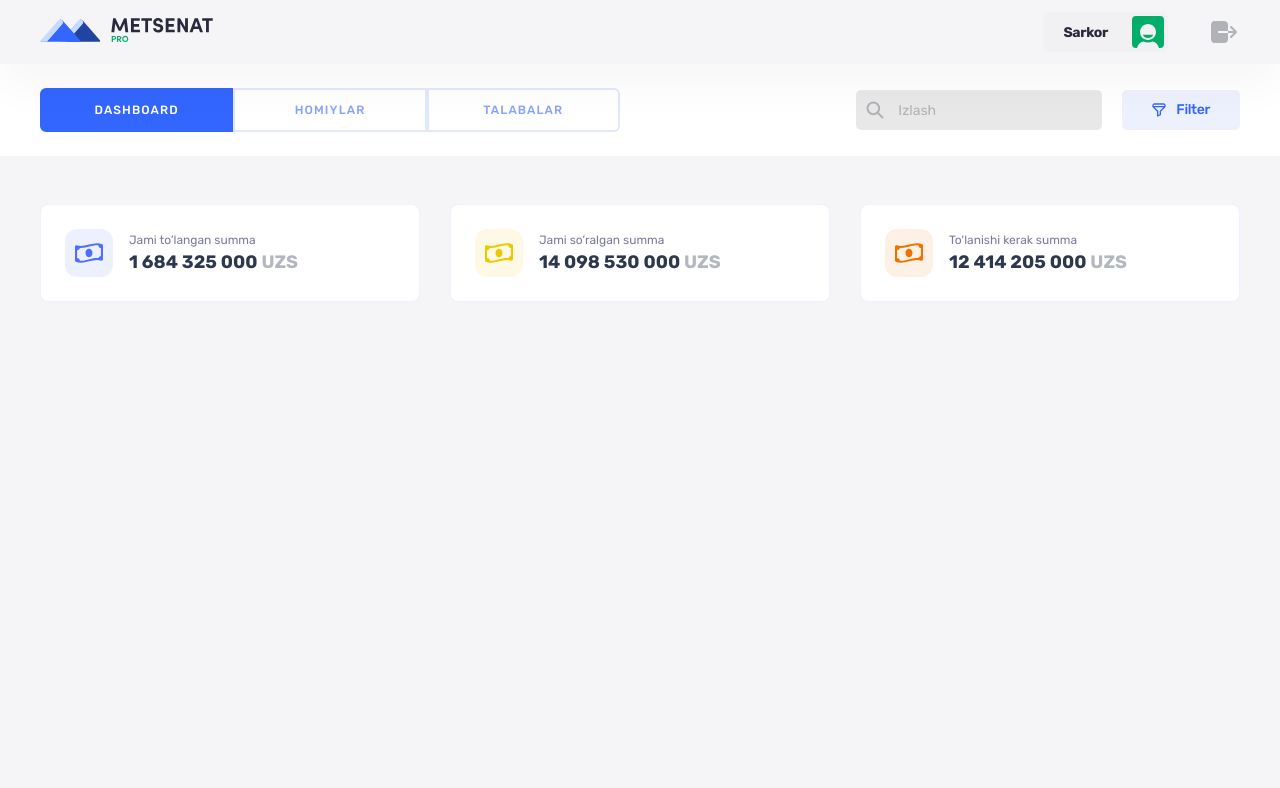
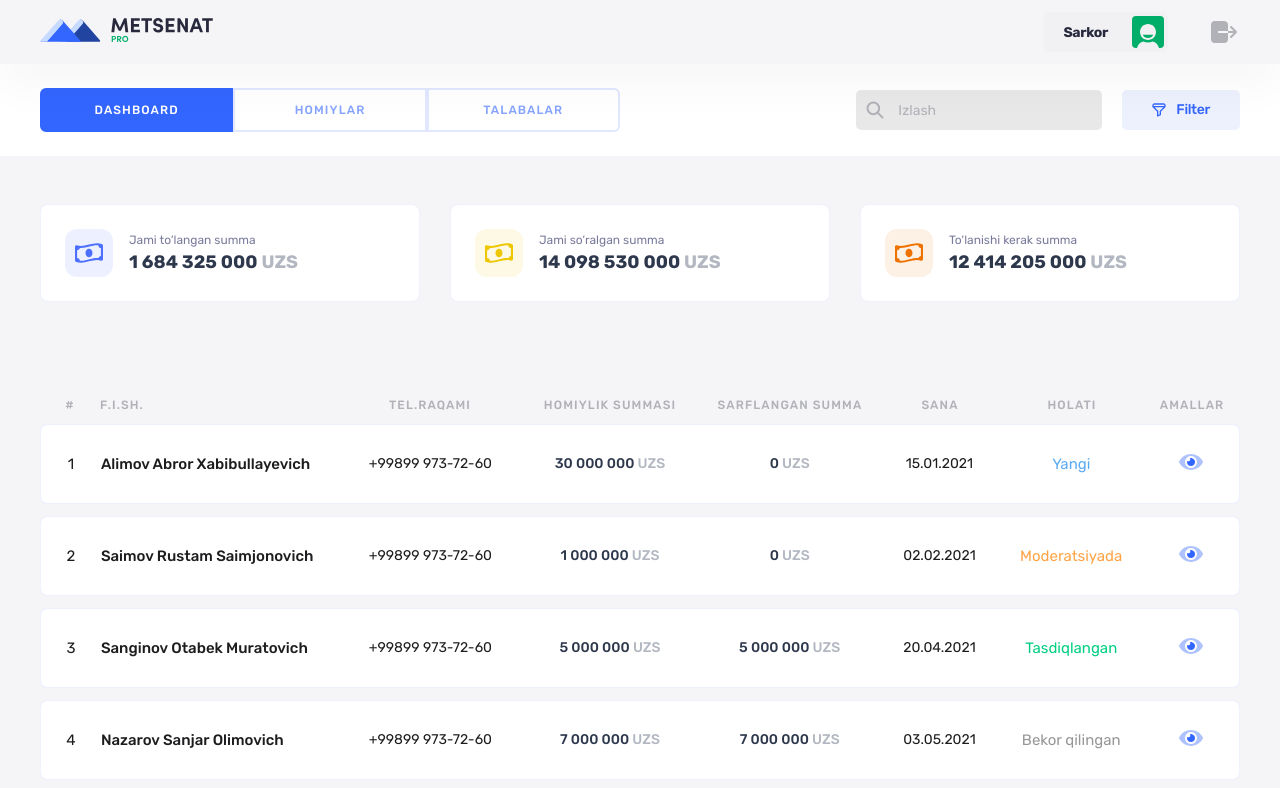
Before and after one commit to Sarkor2007/Metsenat, a Vue app: page / in a window 1280 px wide. Shown: the top 788 px of the page. Built offline with nearby package versions, Linux system fonts and the light colour scheme.

Commit message:
add table

```diff
--- a/src/App.vue
+++ b/src/App.vue
@@ -2,12 +2,14 @@
 import TheHeader from './components/TheHeader.vue'
 import NavigationPanel from './components/NavigationPanel.vue'
 import Dashboard from './components/Dashboard.vue'
+import Sponsors from './components/Sponsors.vue'
 </script>
 
 <template>
   <TheHeader />
   <NavigationPanel />
   <Dashboard />
+  <Sponsors />
 </template>
 
 <style>
--- /dev/null
+++ b/src/components/Sponsors.vue
@@ -0,0 +1,289 @@
+<script setup>
+import showIcon from '../assets/icons/eye.svg'
+</script>
+
+<script>
+export default {
+    name: 'Sponsors',
+    data() {
+        return {
+            sponsorsList: [
+                {
+                    id: 1,
+                    name: 'Alimov Abror Xabibullayevich',
+                    tel: '+99899 973-72-60',
+                    sumSponsor: '30 000 000',
+                    sum: '0',
+                    date: '15.01.2021',
+                    activity: 'Yangi',
+                    howis: 'new'
+                },
+                {
+                    id: 2,
+                    name: 'Saimov Rustam Saimjonovich',
+                    tel: '+99899 973-72-60',
+                    sumSponsor: '1 000 000',
+                    sum: '0',
+                    date: '02.02.2021',
+                    activity: 'Moderatsiyada',
+                    howis: 'modified'
+                },
+                {
+                    id: 3,
+                    name: 'Sanginov Otabek Muratovich',
+                    tel: '+99899 973-72-60',
+                    sumSponsor: '5 000 000',
+                    sum: '5 000 000',
+                    date: '20.04.2021',
+                    activity: 'Tasdiqlangan',
+                    howis: 'actived'
+                },
+                {
+                    id: 4,
+                    name: 'Nazarov Sanjar Olimovich',
+                    tel: '+99899 973-72-60',
+                    sumSponsor: '7 000 000',
+                    sum: '7 000 000',
+                    date: '03.05.2021',
+                    activity: 'Bekor qilingan',
+                    howis: 'cancel'
+                },
+            ]
+        }
+    }
+}
+</script>
+
+<template>
+    <section class="sponsors">
+        <div class="container">
+            <div class="sponsors__box">
+                <div class="sponsors__header">
+                    <ul class="sponsors__header-list">
+                        <li class="number">#</li>
+                        <li class="name">f.i.sh.</li>
+                        <li class="telefon">Tel.Raqami</li>
+                        <li class="summ">Homiylik summasi</li>
+                        <li class="summ__two">Sarflangan summa</li>
+                        <li class="date">Sana</li>
+                        <li class="activity">Holati</li>
+                        <li class="show">Amallar</li>
+                    </ul>
+                </div>
+                <div class="sponsors__body">
+                    <ul class="sponsors__body-list">
+                        <li v-for="(item, index) in this.sponsorsList"
+                            :key="index"
+                            class="item">
+                            <ul class="item__box">
+                                <li class="number">{{ item.id }}</li>
+                                <li class="name">{{ item.name }}</li>
+                                <li class="telefon">{{ item.tel }}</li>
+                                <li class="summ">{{ item.sumSponsor }} <span>UZS</span></li>
+                                <li class="summ__two">{{ item.sum }} <span>UZS</span></li>
+                                <li class="date">{{ item.date }}</li>
+                                <li class="activity"
+                                    :class="item.howis">{{ item.activity }}</li>
+                                <li class="show">
+                                    <img :src="showIcon"
+                                        alt="showIcon">
+                                </li>
+                            </ul>
+                        </li>
+                    </ul>
+                </div>
+            </div>
+            <div class="sponsors__pagination">
+                <div class="sponsors__pagination-count">
+
+                </div>
+            </div>
+        </div>
+    </section>
+</template>
+
+<style lang="scss" scoped>
+.sponsors {
+    padding: 48px 0px;
+    width: 100%;
+    overflow-x: hidden;
+
+    .container {
+        overflow-x: auto;
+    }
+
+    &__box {
+        width: 100%;
+        display: flex;
+        flex-direction: column;
+        gap: 12px;
+        min-width: 1100px;
+    }
+
+    &__header {
+        width: 100%;
+
+        &-list {
+            width: 100%;
+            display: flex;
+            align-items: center;
+
+            li {
+                font-weight: 500;
+                font-size: 12px;
+                line-height: 14px;
+                letter-spacing: 1.125px;
+                text-transform: uppercase;
+                color: #B1B1B8;
+                text-align: center;
+
+                &.number {
+                    width: 5%;
+                }
+
+                &.name {
+                    width: 20%;
+                    text-align: left;
+                }
+
+                &.telefon {
+                    width: 15%;
+                }
+
+                &.summ {
+                    width: 15%;
+                }
+
+                &.summ__two {
+                    width: 15%;
+                }
+
+                &.date {
+                    width: 10%;
+                }
+
+                &.activity {
+                    width: 12%;
+                }
+
+                &.show {
+                    width: 8%;
+                }
+            }
+        }
+    }
+
+    &__body {
+        width: 100%;
+
+        &-list {
+            width: 100%;
+            display: flex;
+            flex-direction: column;
+            gap: 12px;
+
+            .item {
+                background: #FFFFFF;
+                border: 1px solid rgba(46, 91, 255, 0.08);
+                border-radius: 8px;
+                padding: 25px 0px;
+                width: 100%;
+
+                &__box {
+                    width: 100%;
+                    display: flex;
+                    align-items: center;
+                    text-align: center;
+
+                    .number {
+                        width: 5%;
+                        font-weight: 400;
+                        font-size: 15px;
+                        line-height: 22px;
+                        text-align: center;
+                        color: #1D1D1F;
+                    }
+
+                    .name {
+                        font-weight: 500;
+                        font-size: 15px;
+                        line-height: 18px;
+                        color: #1D1D1F;
+                        width: 20%;
+                        text-align: left;
+                    }
+
+                    .telefon {
+                        width: 15%;
+                        font-weight: 400;
+                        font-size: 14px;
+                        line-height: 22px;
+                        color: #1D1D1F;
+                    }
+
+                    .summ {
+                        width: 15%;
+                        font-weight: 500;
+                        font-size: 14px;
+                        line-height: 22px;
+                        color: #2E384D;
+
+                        span {
+                            color: #B2B7C1;
+                        }
+                    }
+
+                    .summ__two {
+                        width: 15%;
+                        font-weight: 500;
+                        font-size: 14px;
+                        line-height: 22px;
+                        text-align: center;
+                        color: #2E384D;
+
+                        span {
+                            color: #B2B7C1;
+                        }
+                    }
+
+                    .date {
+                        width: 10%;
+                        font-weight: 400;
+                        font-size: 14px;
+                        line-height: 22px;
+                        color: #1D1D1F;
+                    }
+
+                    .activity {
+                        width: 12%;
+                        font-weight: 400;
+                        font-size: 15px;
+                        line-height: 22px;
+
+                        &.new {
+                            color: #5BABF2;
+                        }
+
+                        &.modified {
+                            color: #FFA445;
+                        }
+
+                        &.actived {
+                            color: #00CF83;
+                        }
+
+                        &.cancel {
+                            color: #979797;
+                        }
+                    }
+
+                    .show {
+                        width: 8%;
+                    }
+                }
+            }
+        }
+    }
+
+}
+</style>
```
Also changed, not shown: src/assets/icons/eye.svg (added).
